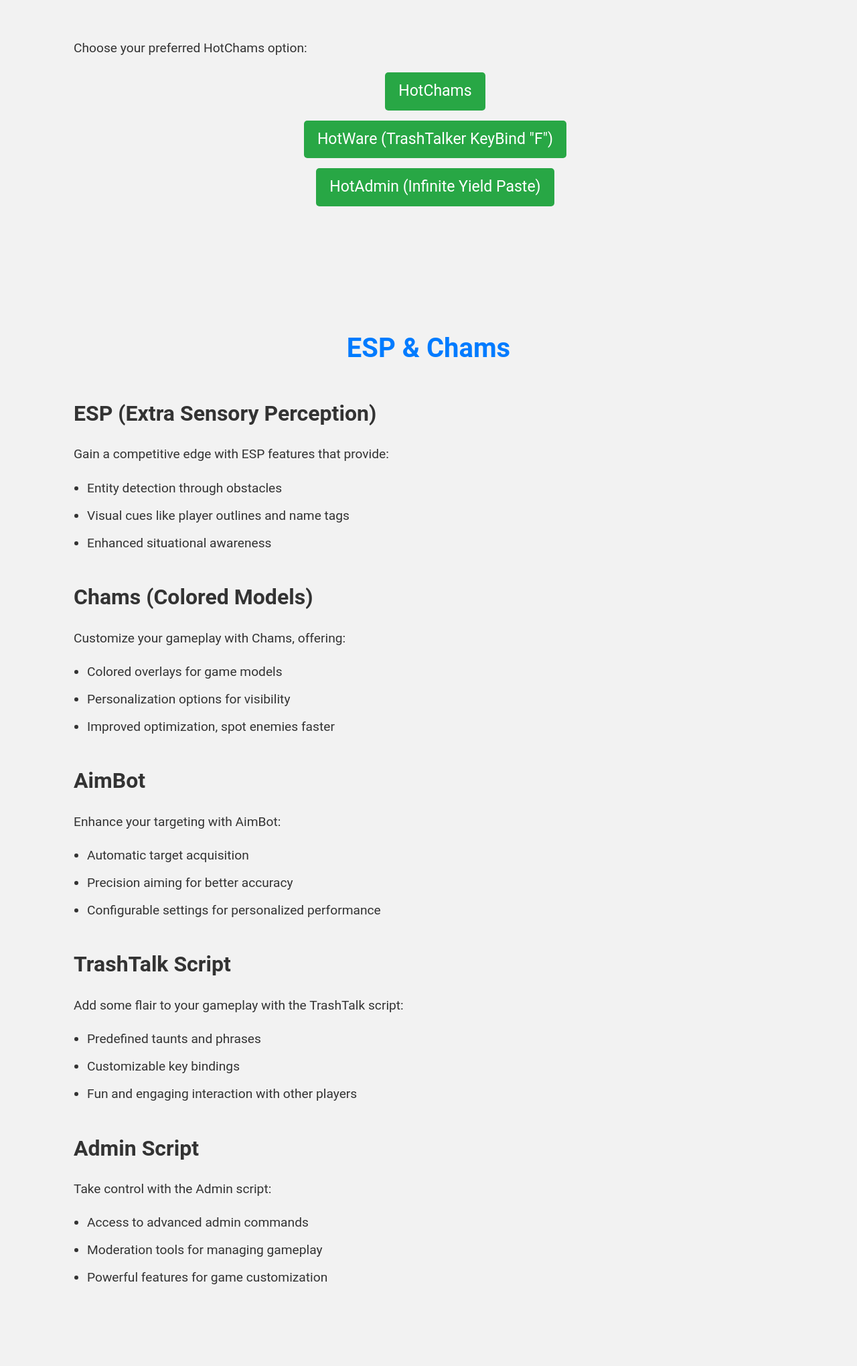
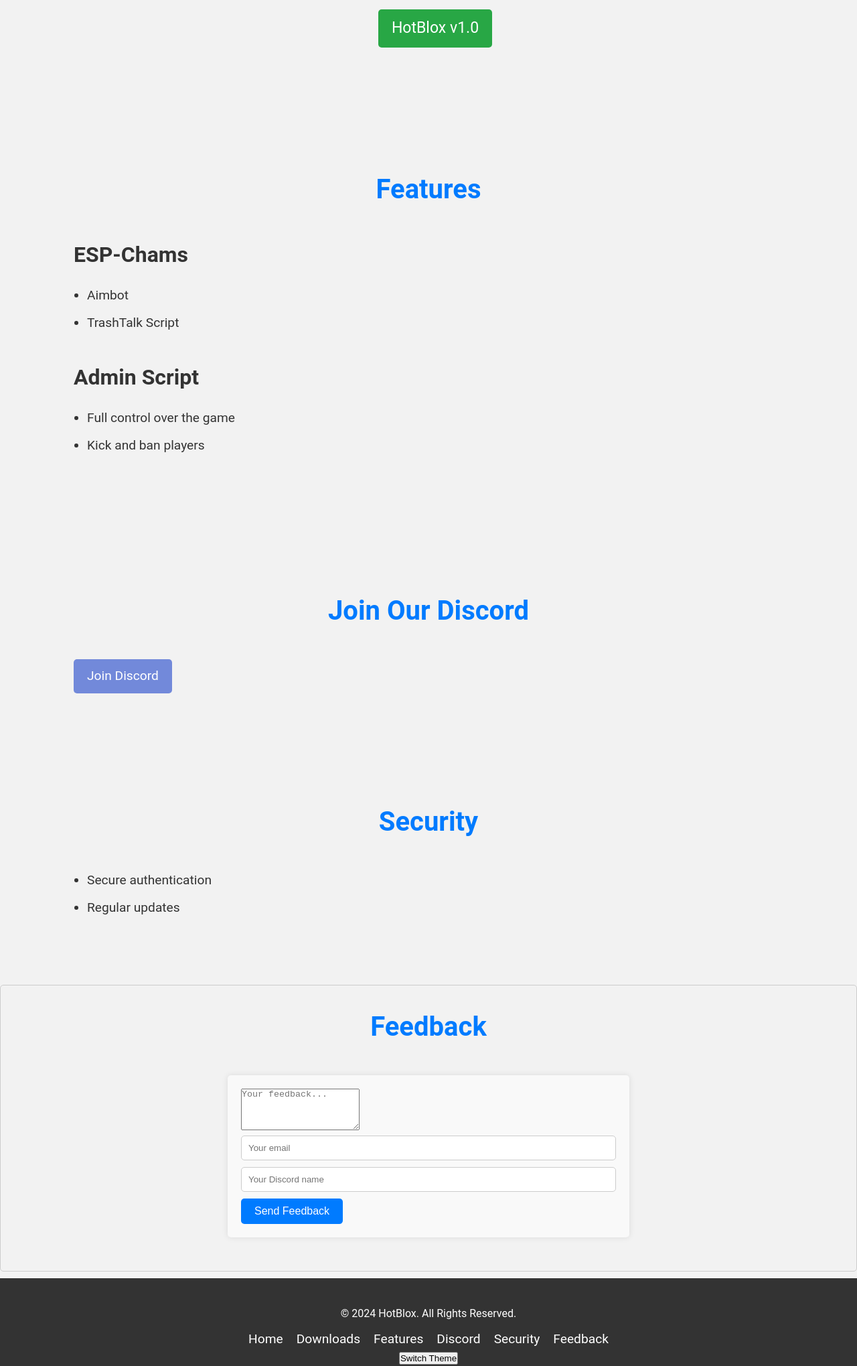
Before and after one commit to hotontop/hotblox, a plain HTML site: page index.html in a window 1280 px wide. Shown: the part 761-2800 px from the top of the page at 67% size. Drawn offline with Linux system fonts and the light colour scheme.

Commit message:
Update index.html

```diff
--- a/index.html
+++ b/index.html
@@ -3,167 +3,114 @@
 <head>
     <meta charset="UTF-8">
     <meta name="viewport" content="width=device-width, initial-scale=1.0">
-    <title>HotBlox Downloads - Enhance Your Gameplay</title>
+    <title>HotBlox</title>
     <link rel="stylesheet" href="styles.css">
 </head>
 <body>
     <header>
         <div class="container">
-            <h1>HotBlox Downloads</h1>
+            <h1>HotBlox</h1>
             <nav>
                 <ul>
-                    <li><a href="#home">Home</a></li>
+                    <li><a href="#hero">Home</a></li>
                     <li><a href="#downloads">Downloads</a></li>
-                    <li><a href="#esp-chams">Admin & Chams & KAT</a></li>
                     <li><a href="#features">Features</a></li>
                     <li><a href="#discord">Discord</a></li>
                     <li><a href="#security">Security</a></li>
+                    <li><a href="#feedback">Feedback</a></li>
                 </ul>
             </nav>
         </div>
     </header>
 
-    <section id="home" class="hero">
+    <section class="hero" id="hero">
         <div class="container">
-            <h2>Enhance Your Roblox Gameplay with HotBlox</h2>
-            <p>Download AI-powered HotChams to customize and improve your visual experience in Roblox.</p>
-            <a href="#downloads" class="btn">Download Now</a>
+            <h2>Welcome to HotBlox</h2>
+            <p>The ultimate place for hot features and downloads.</p>
+            <button class="btn">Get Started</button>
         </div>
     </section>
 
     <section id="downloads">
         <div class="container">
             <h2>Downloads</h2>
-            <p>Choose your preferred HotChams option:</p>
             <ul class="downloads-list">
-                <li><a href="https://raw.githubusercontent.com/hotontop/hotblox/main/loadstring/hotchams.lua">HotChams</a></li>
-                <li><a href="https://raw.githubusercontent.com/hotontop/hotblox/main/loadstring/hotware.lua">HotWare (TrashTalker KeyBind "F")</a></li>
-                <li><a href="https://raw.githubusercontent.com/hotontop/hotblox/main/loadstring/hotadmin.lua">HotAdmin (Infinite Yield Paste)</a></li>
+                <li><a href="#">HotBlox v1.0</a></li>
             </ul>
-        </div>
-    </section>
-
-    <section id="esp-chams">
-        <div class="container">
-            <h2>ESP & Chams</h2>
-            <div class="feature">
-                <h3>ESP (Extra Sensory Perception)</h3>
-                <p>Gain a competitive edge with ESP features that provide:</p>
-                <ul>
-                    <li>Entity detection through obstacles</li>
-                    <li>Visual cues like player outlines and name tags</li>
-                    <li>Enhanced situational awareness</li>
-                </ul>
-            </div>
-            <div class="feature">
-                <h3>Chams (Colored Models)</h3>
-                <p>Customize your gameplay with Chams, offering:</p>
-                <ul>
-                    <li>Colored overlays for game models</li>
-                    <li>Personalization options for visibility</li>
-                    <li>Improved optimization, spot enemies faster</li>
-                </ul>
-            </div>
-            <div class="feature">
-                <h3>AimBot</h3>
-                <p>Enhance your targeting with AimBot:</p>
-                <ul>
-                    <li>Automatic target acquisition</li>
-                    <li>Precision aiming for better accuracy</li>
-                    <li>Configurable settings for personalized performance</li>
-                </ul>
-            </div>
-            <div class="feature">
-                <h3>TrashTalk Script</h3>
-                <p>Add some flair to your gameplay with the TrashTalk script:</p>
-                <ul>
-                    <li>Predefined taunts and phrases</li>
-                    <li>Customizable key bindings</li>
-                    <li>Fun and engaging interaction with other players</li>
-                </ul>
-            </div>
-            <div class="feature">
-                <h3>Admin Script</h3>
-                <p>Take control with the Admin script:</p>
-                <ul>
-                    <li>Access to advanced admin commands</li>
-                    <li>Moderation tools for managing gameplay</li>
-                    <li>Powerful features for game customization</li>
-                </ul>
-            </div>
         </div>
     </section>
 
     <section id="features">
         <div class="container">
-            <h2>Explore HotBlox Features</h2>
+            <h2>Features</h2>
             <div class="feature">
-                <h3>Advanced Customization</h3>
-                <p>Personalize your gaming experience with customizable ESP and Chams settings.</p>
+                <h3>ESP-Chams</h3>
+                <ul>
+                    <li>Aimbot</li>
+                    <li>TrashTalk Script</li>
+                </ul>
             </div>
             <div class="feature">
-                <h3>Real-time Updates</h3>
-                <p>Stay ahead with automatic updates and new features added regularly.</p>
-            </div>
-            <div class="feature">
-                <h3>Community Integration</h3>
-                <p>Connect with other users through our Discord community for tips and support.</p>
+                <h3>Admin Script</h3>
+                <ul>
+                    <li>Full control over the game</li>
+                    <li>Kick and ban players</li>
+                </ul>
             </div>
         </div>
     </section>
 
     <section id="discord">
         <div class="container">
-            <h2>Join Our Discord Community</h2>
-            <p>Connect with other gamers and get the latest updates:</p>
-            <a href="https://discord.gg/vHUTXcZnAB" target="_blank" class="btn-discord">Join Discord</a>
+            <h2>Join Our Discord</h2>
+            <a href="#" class="btn-discord">Join Discord</a>
         </div>
     </section>
 
     <section id="security">
         <div class="container">
-            <h2>Security Considerations</h2>
-            <p>Use HotChams responsibly to ensure a safe gaming environment:</p>
+            <h2>Security</h2>
             <ul>
-                <li>Download hotblox scripts only from by hotteam to avoid malware and security risks choose us.</li>
-                <li>The script not contains viruses and is open source, carefully coded by artificial intelligence.</li>
-                <li>Avoid blatantly showing that you are cheating, as this may result in penalties or bans, we do not take responsibility.</li>
-                <li>Real-time updates active users, undetected and strong bypasses</li>
-                <li>Our script is open source and do not try to copy our script, we are good people we can help you you can join our discord server below, we can help you <3.</li>
+                <li>Secure authentication</li>
+                <li>Regular updates</li>
             </ul>
         </div>
     </section>
 
-    <section id="chat">
+    <section id="feedback">
         <div class="container">
-            <h2>Geri Bildirim Gönder</h2>
-            <form id="feedback">
-                <textarea id="feedback-text" placeholder="Geri bildiriminizi buraya yazın..." required></textarea>
-                <input type="email" id="email" placeholder="E-posta" required>
-                <input type="text" id="discord-name" placeholder="Discord İsminiz" required>
-                <button type="submit" id="feedback-button">Gönder</button>
-            </form>
-            <div id="alert-box" class="alert-box hidden">
-                <p>Geri bildiriminiz gönderildi!</p>
+            <h2>Feedback</h2>
+            <div id="chat">
+                <form id="feedback-form">
+                    <textarea id="feedback-text" rows="4" placeholder="Your feedback..."></textarea>
+                    <input type="email" id="email" placeholder="Your email" required>
+                    <input type="text" id="discord-name" placeholder="Your Discord name" required>
+                    <button type="submit" id="feedback-button">Send Feedback</button>
+                </form>
             </div>
         </div>
     </section>
 
     <footer>
         <div class="container">
-            <p>&copy; 2024 HotChams Downloads. All rights reserved.</p>
+            <p>&copy; 2024 HotBlox. All Rights Reserved.</p>
             <nav>
                 <ul>
-                    <li><a href="#home">Home</a></li>
+                    <li><a href="#hero">Home</a></li>
                     <li><a href="#downloads">Downloads</a></li>
-                    <li><a href="#esp-chams">ESP & Chams</a></li>
                     <li><a href="#features">Features</a></li>
                     <li><a href="#discord">Discord</a></li>
                     <li><a href="#security">Security</a></li>
+                    <li><a href="#feedback">Feedback</a></li>
                 </ul>
             </nav>
+            <button id="theme-toggle">Switch Theme</button>
         </div>
     </footer>
+
+    <div id="alert-box" class="alert-box hidden">
+        <p>Feedback sent successfully!</p>
+    </div>
 
     <script src="scripts.js"></script>
 </body>
```
